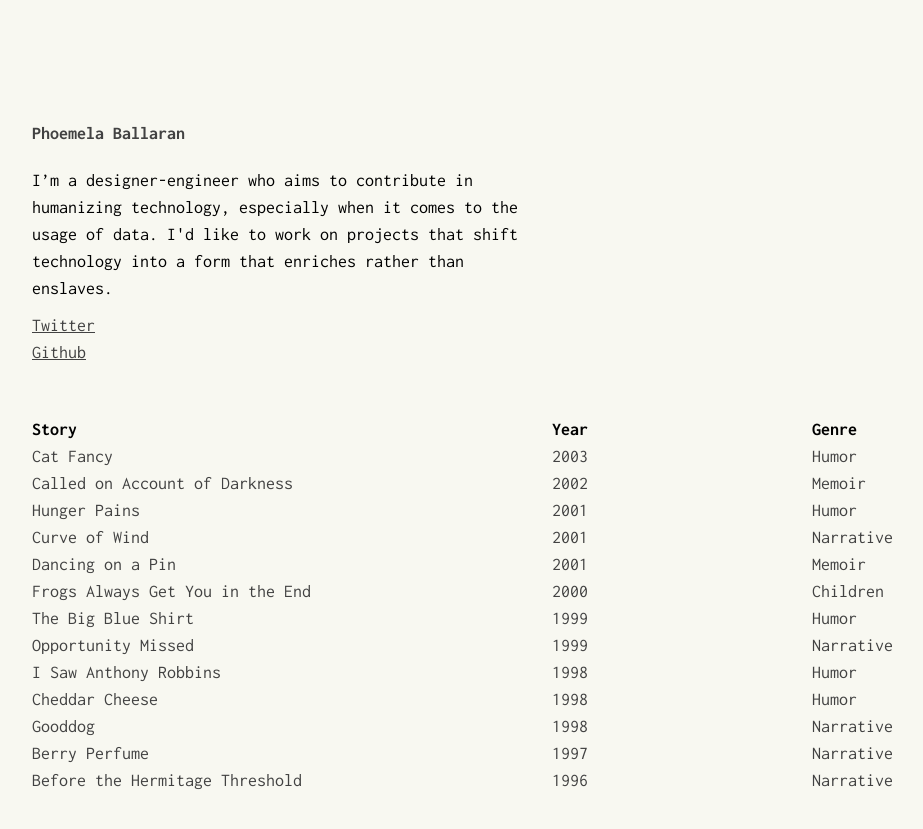
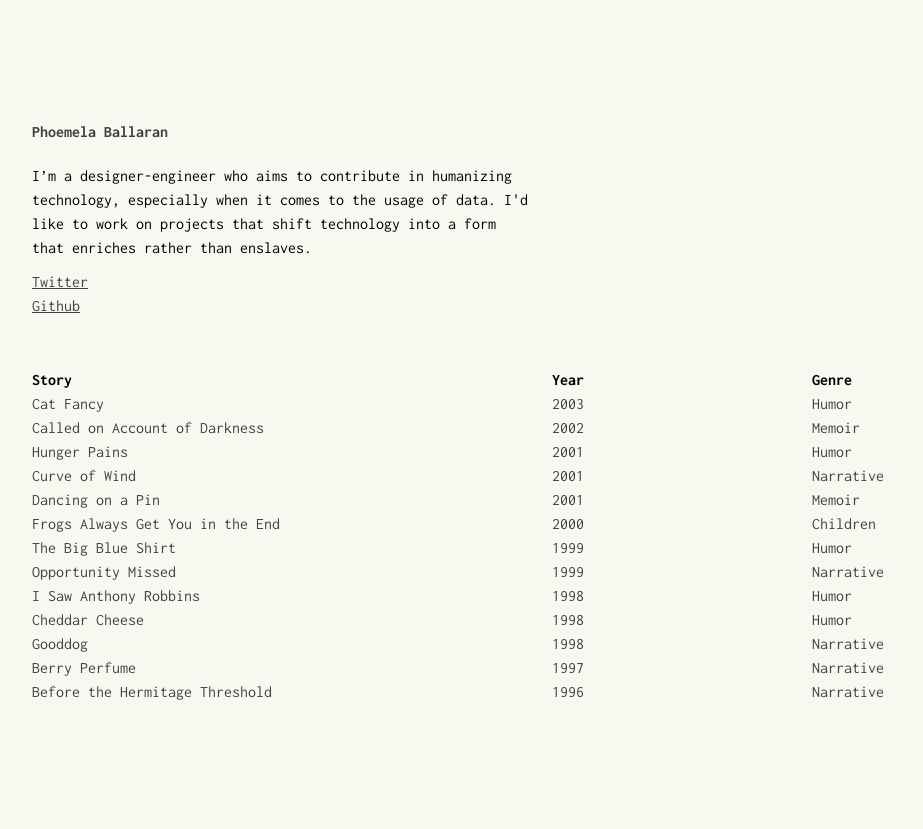
Before and after one commit to comoballar/phoemelaballaran.github.io, a Jekyll site: the page built from index.html, in a window 1280 px wide. Shown: the top 829 px of the page, without its empty margins (88-1011 px from the left). Built offline with Jekyll 4.4.1, drawn with Linux system fonts in a browser that asks for light colours.

Commit message:
Update base.scss

```diff
--- a/_sass/base.scss
+++ b/_sass/base.scss
@@ -4,7 +4,7 @@ $on-laptop:         800px !default;
 // typography
 @import url('https://fonts.googleapis.com/css?family=Inconsolata:400,700');
 $inconsolata:       'Inconsolata', monospace;
-$font__size:        18px;
+$font__size:        16px;
 $font__weight:      400;
 $font__line-height: 1.5;
 
```
